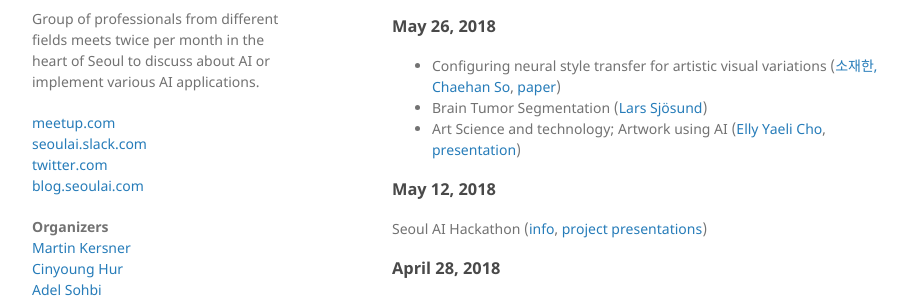
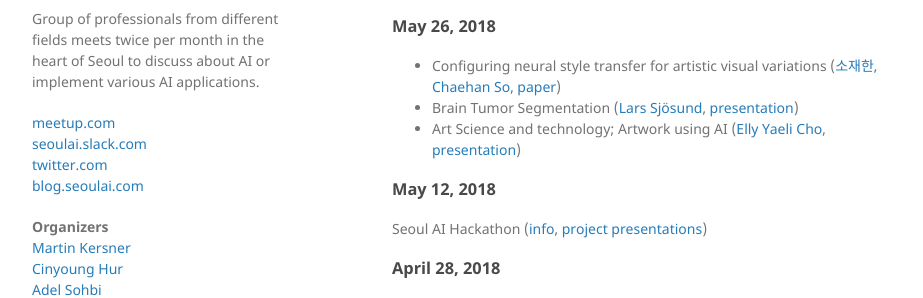
Before and after one commit to martinkersner/seoul-artificial-intelligence-meetup, a Jekyll site: the page built from docs/index.md, in a window 1280 px wide and 900 px high, scrolled down 2101 px. Shown: the part 162-460 px from the top of the window, without its empty margins (178-1101 px from the left). Built offline with Jekyll 4.4.1, drawn with Linux system fonts in a browser that asks for light colours.

Commit message:
Lars presentation link

```diff
--- a/docs/index.md
+++ b/docs/index.md
@@ -87,7 +87,7 @@ FREE
 
 ### May 26, 2018
 * Configuring neural style transfer for artistic visual variations ([소재한, Chaehan So](https://kr.linkedin.com/in/chaehan-so-087261), [paper](https://arxiv.org/abs/1805.10852))
-* Brain Tumor Segmentation ([Lars Sjösund](https://www.linkedin.com/in/lars-lowe-sj%C3%B6sund-22429560/))
+* Brain Tumor Segmentation ([Lars Sjösund](https://www.linkedin.com/in/lars-lowe-sj%C3%B6sund-22429560/), [presentation](https://www.slideshare.net/LarsLoweSjsund/brain-tumor-segmentation-seoul-ai-20180526-100235776))
 * Art Science and technology; Artwork using AI ([Elly Yaeli Cho](http://www.ellycho.net/), [presentation](presentations/mediart_ai_small.pdf))
 
 ### May 12, 2018
```
